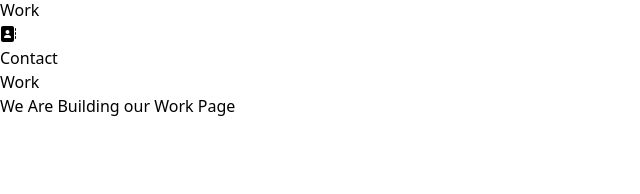
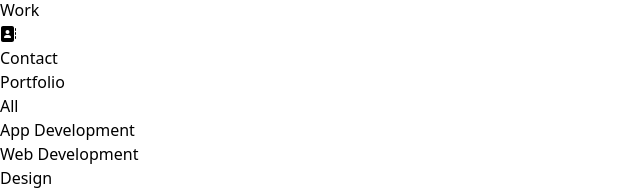
Before and after one commit to Tanvirmehedi/react-portfolio, a React (Vite) app: page /work in a window 1280 px wide. Shown: the part 734-928 px from the top of the page, without its empty margins (0-640 px from the left). Before the commit the page ends 852 px from the top, so only its background shows below. Built offline with nearby package versions, Linux system fonts and the light colour scheme.

Commit message:
work section

```diff
--- a/src/pages/Work/Work.jsx
+++ b/src/pages/Work/Work.jsx
@@ -1,12 +1,79 @@
 /** @format */
 
 import { ShareHeader } from "../../components/ShareHeader";
+import { WorkNav } from "./WorkNav";
 
 export const Work = () => {
+  const projectItems = [
+    {
+      category: "All",
+    },
+    {
+      category: "App Development",
+      imageLink: "https://example.com/app-development-image.jpg",
+      projects: [
+        {
+          title: "Project 1",
+          description: "Description for Project 1",
+          tags: ["tag1", "tag2", "tag3"],
+          githubLink: "https://github.com/yourusername/project1",
+        },
+        {
+          title: "Project 2",
+          description: "Description for Project 2",
+          tags: ["tag4", "tag5"],
+          githubLink: "https://github.com/yourusername/project2",
+        },
+      ],
+    },
+    {
+      category: "Web Development",
+      imageLink: "https://example.com/web-development-image.jpg",
+      projects: [
+        {
+          title: "Project 3",
+          description: "Description for Project 3",
+          tags: ["tag6", "tag7"],
+          githubLink: "https://github.com/yourusername/project3",
+        },
+      ],
+    },
+    {
+      category: "Design",
+      imageLink: "https://example.com/design-image.jpg",
+      projects: [
+        {
+          title: "Project 4",
+          description: "Description for Project 4",
+          tags: ["tag8", "tag9"],
+          githubLink: "https://github.com/yourusername/project4",
+        },
+        {
+          title: "Project 5",
+          description: "Description for Project 5",
+          tags: ["tag10"],
+          githubLink: "https://github.com/yourusername/project5",
+        },
+      ],
+    },
+    {
+      category: "Mentorship",
+      imageLink: "https://example.com/mentorship-image.jpg",
+      projects: [
+        {
+          title: "Project 6",
+          description: "Description for Project 6",
+          tags: ["tag11", "tag12"],
+          githubLink: "https://github.com/yourusername/project6",
+        },
+      ],
+    },
+  ];
+
   return (
     <div className="transition-all">
-      <ShareHeader pageTitle={"Work"} />
-      <h1>We Are Building our Work Page</h1>
+      <ShareHeader pageTitle={"Portfolio"} />
+      {projectItems.map((item,index)=> <ul key ={index}><WorkNav data={item} /> </ul>)}
     </div>
   );
 };
--- /dev/null
+++ b/src/pages/Work/WorkNav.jsx
@@ -0,0 +1,19 @@
+/** @format */
+
+import { faL } from "@fortawesome/free-solid-svg-icons";
+import { useState } from "react";
+
+export const WorkNav = ({ data}) => {
+  let [active, setActive] = useState(null);
+
+  const handler =(e)=>{
+
+    console.log(e.category)
+  }
+
+  return (
+    <>
+      <li onClick={()=>handler(data)}>{data.category}</li>
+    </>
+  );
+};
```
